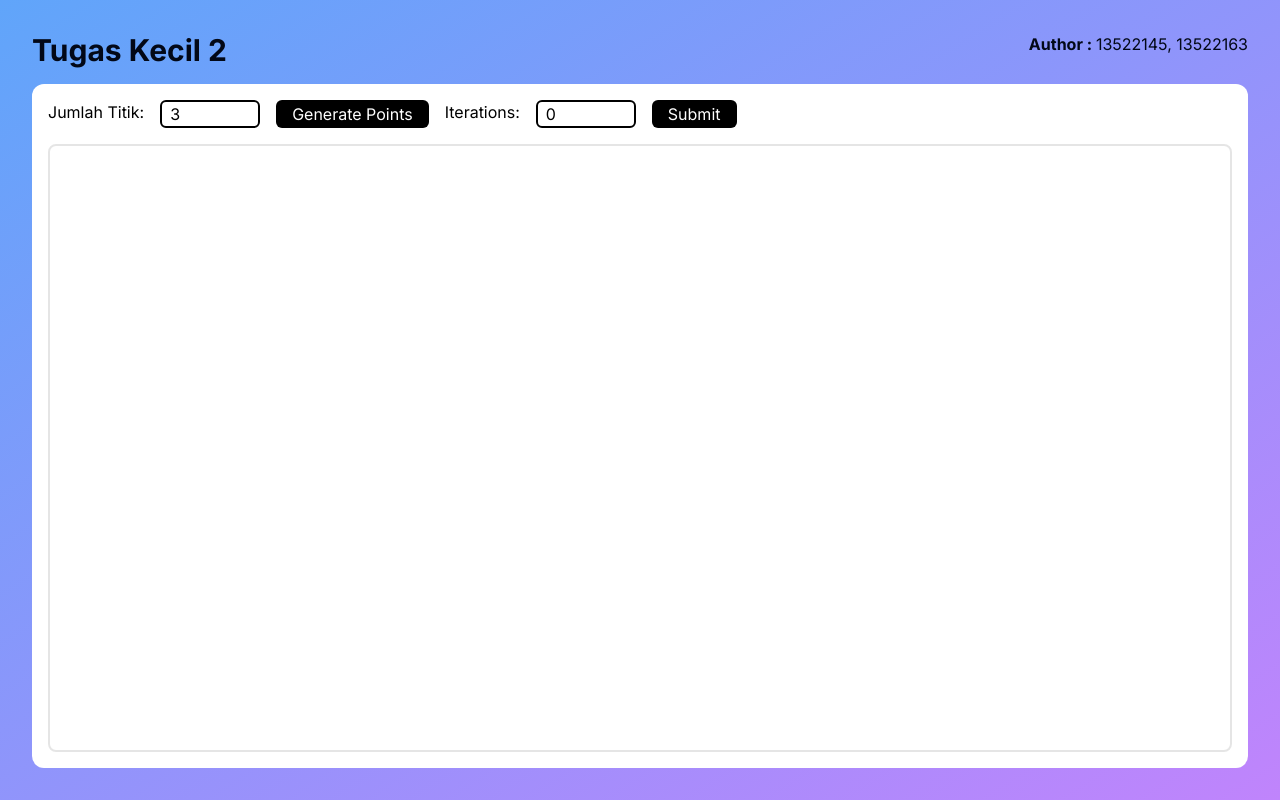
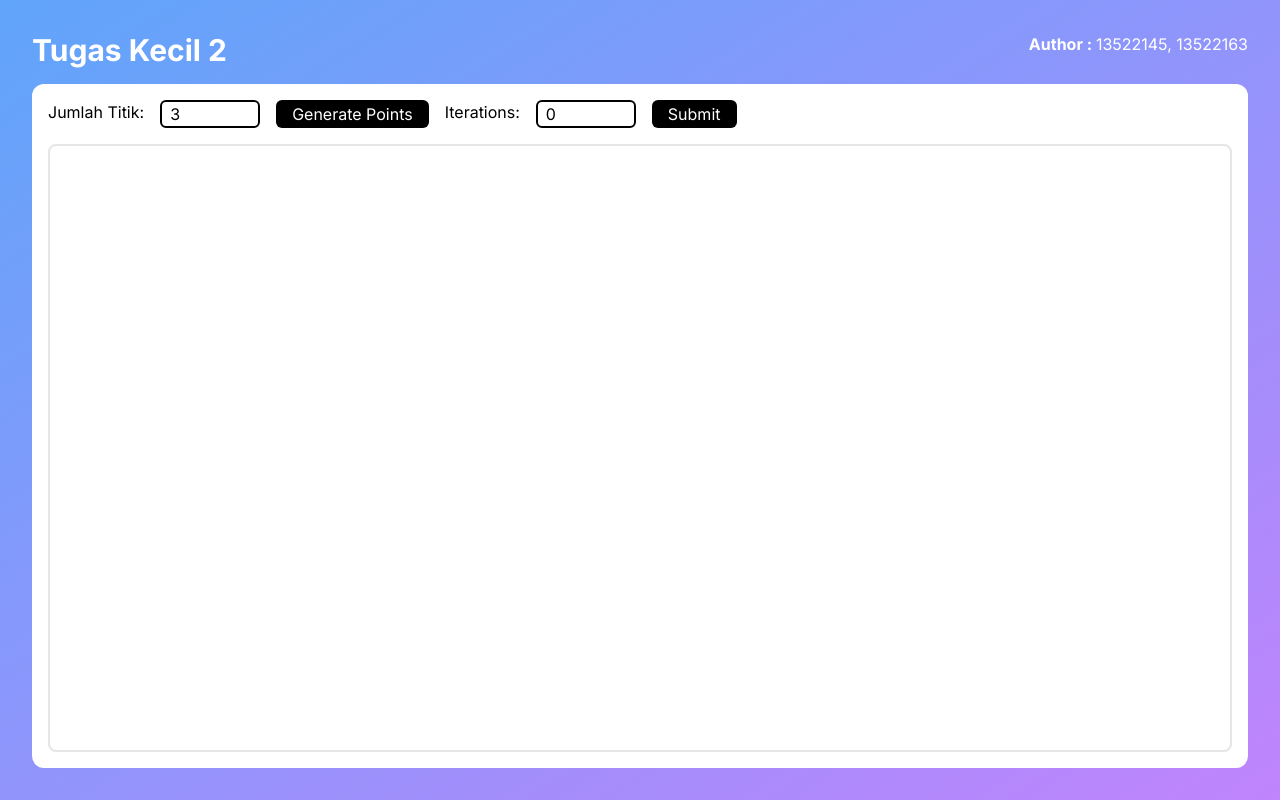
Before and after one commit to AtqiyaHaydar/Tucil2_13522145_13522163, a Next.js app in the folder src/: page / in a window 1280 px wide. Built offline with nearby package versions, Linux system fonts and the light colour scheme.

Commit message:
feat: add brute force template

```diff
--- a/src/app/page.js
+++ b/src/app/page.js
@@ -4,7 +4,7 @@ import { useState, useRef } from "react";
 import { drawBezierCurve } from "@/utils/DrawBezierCurve";
 
 // Function to divide bezier curve
-function divideBezier(points, iterations) {
+function divideBezier(points, iterations) { // DnC dan Brute Force
   if (points.length < 2) return [points];
 
   let result = [points];
@@ -90,7 +90,7 @@ export default function Home() {
   // }
 
   return (
-    <main className="bg-gradient-to-br from-blue-400 to-purple-400 w-full h-screen p-8 flex items-center justify-center flex-col gap-y-4">
+    <main className="bg-gradient-to-br from-blue-400 to-purple-400 w-full h-screen p-8 flex items-center justify-center flex-col gap-y-4 text-white">
       <div className="flex justify-between w-full flex-col md:flex-row gap-y-2">
         <h1 className="text-3xl font-bold">Tugas Kecil 2 </h1>
         <div>
--- /dev/null
+++ b/src/utils/BruteForce.js
@@ -0,0 +1,6 @@
+
+function BruteForce(points, iterations) {
+  console.log(" Start ")
+
+
+}
```
